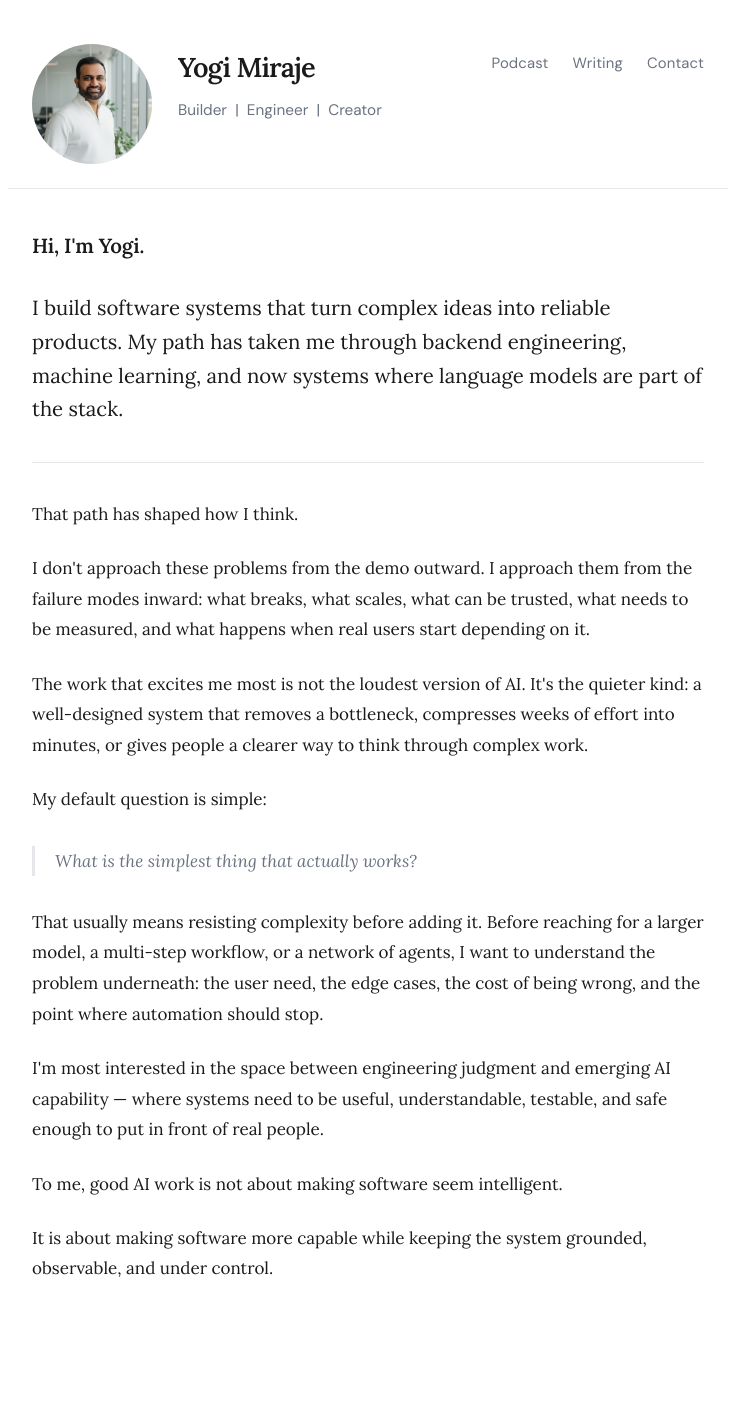
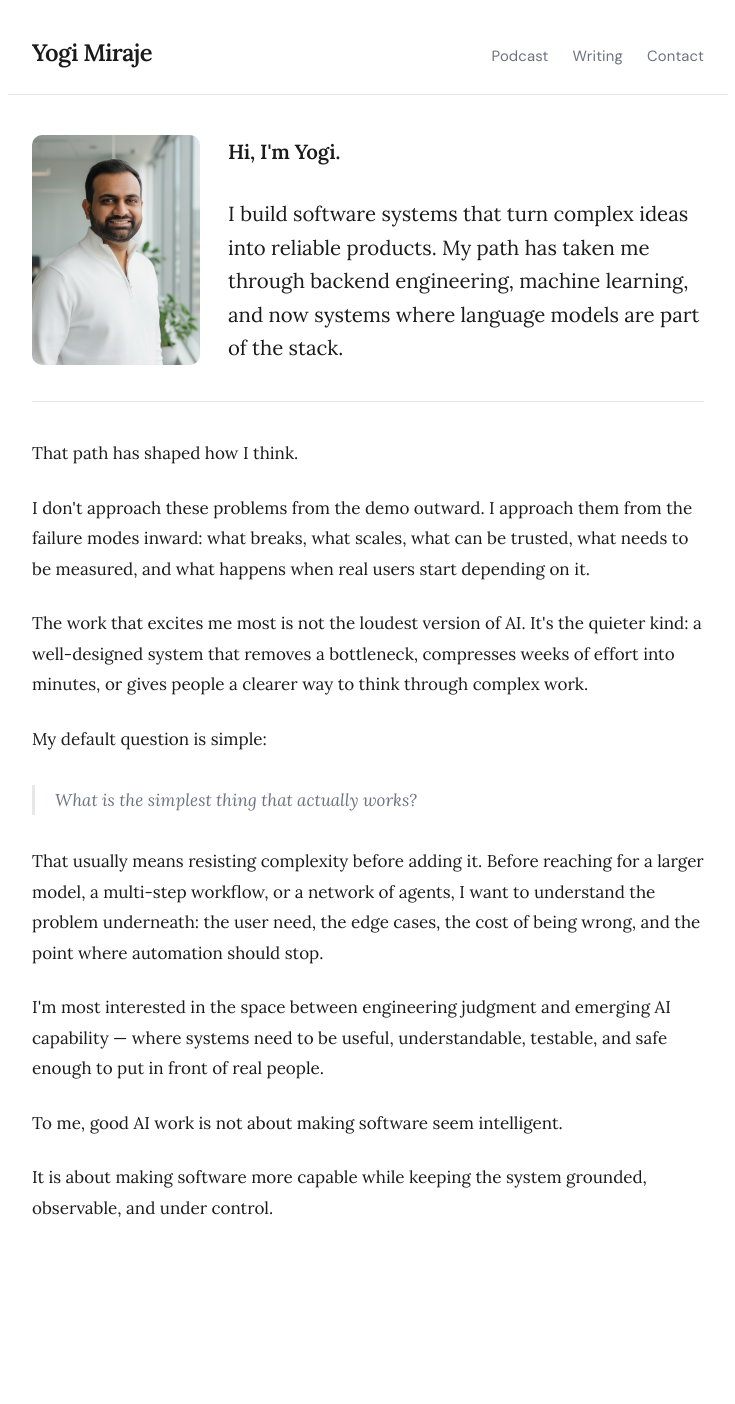
Before and after one commit to yogi-miraje/yogi-miraje.github.io, a Jekyll site: the page built from index.md, in a window 1280 px wide. Shown: the whole page, without its empty margins (272-1007 px from the left). Built offline with Jekyll 4.4.1, drawn with Linux system fonts in a browser that asks for light colours; after the commit the page ends 1343 px from its top, so only the background shows below that.

Commit message:
Drop tagline, move photo beside home intro paragraph
- Remove "Builder | Engineer | Creator" tagline
- Masthead is now just name (left) + nav (right)
- Photo relocated to home page, left of the "Hi, I'm Yogi" intro,
  spanning the full height of the lead paragraph (editorial layout)

Co-Authored-By: Claude Opus 4.7 <noreply@anthropic.com>

```diff
--- a/_includes/header.html
+++ b/_includes/header.html
@@ -1,10 +1,6 @@
 <header class="site-masthead">
   <div class="masthead-inner">
-    <img src="{{ '/assets/img/profile.png' | relative_url }}" alt="{{ site.title | escape }}" class="masthead-avatar">
-    <div class="masthead-text">
-      <a href="{{ '/' | relative_url }}" class="masthead-name">{{ site.title | escape }}</a>
-      <p class="masthead-tagline">Builder &nbsp;|&nbsp; Engineer &nbsp;|&nbsp; Creator</p>
-    </div>
+    <a href="{{ '/' | relative_url }}" class="masthead-name">{{ site.title | escape }}</a>
     <nav class="masthead-nav">
       <ul>
         {% assign current_url = page.url | downcase %}
--- a/assets/css/style.css
+++ b/assets/css/style.css
@@ -38,30 +38,17 @@ body {
 .masthead-inner {
   max-width: var(--max-width);
   margin: 0 auto;
-  padding: 44px 24px 24px;
+  padding: 32px 24px 20px;
   display: flex;
-  align-items: flex-start;
+  align-items: baseline;
+  justify-content: space-between;
   gap: 26px;
   border-bottom: 1px solid var(--color-border);
 }
 
-.masthead-avatar {
-  width: 120px;
-  height: 120px;
-  border-radius: 50%;
-  object-fit: cover;
-  flex-shrink: 0;
-}
-
-.masthead-text {
-  display: flex;
-  flex-direction: column;
-  flex: 1;
-}
-
 .masthead-name {
   font-family: var(--font-serif);
-  font-size: 1.6rem;
+  font-size: 1.4rem;
   font-weight: 600;
   color: var(--color-text);
   letter-spacing: -0.03em;
@@ -73,18 +60,9 @@ body {
   color: var(--color-accent);
 }
 
-.masthead-tagline {
-  font-family: var(--font-sans);
-  font-size: 0.9rem;
-  color: var(--color-muted);
-  margin-top: 5px;
-}
-
 /* ─── Navigation ─────────────────────────────────────────────── */
 .masthead-nav {
   flex-shrink: 0;
-  align-self: flex-start;
-  padding-top: 4px;
 }
 
 .masthead-nav ul {
@@ -271,11 +249,34 @@ body {
   flex-shrink: 0;
 }
 
-/* ─── Lead / Home ───────────────────────────────────────────── */
+/* ─── Intro / Home ──────────────────────────────────────────── */
+.intro {
+  display: flex;
+  align-items: stretch;
+  gap: 28px;
+}
+
+.intro-photo {
+  width: 168px;
+  flex-shrink: 0;
+  align-self: stretch;
+  object-fit: cover;
+  border-radius: 10px;
+}
+
+.intro .lead {
+  flex: 1;
+  min-width: 0;
+}
+
 .lead p {
   font-size: 1.2rem;
   line-height: 1.65;
   color: var(--color-text);
+}
+
+.lead p:last-child {
+  margin-bottom: 0;
 }
 
 .lead p:first-child {
@@ -334,21 +335,12 @@ body {
   }
 
   .masthead-inner {
-    padding: 32px 18px 20px;
-    gap: 18px;
-  }
-
-  .masthead-avatar {
-    width: 88px;
-    height: 88px;
+    padding: 26px 18px 18px;
+    gap: 16px;
   }
 
   .masthead-name {
-    font-size: 1.4rem;
-  }
-
-  .masthead-nav {
-    margin-top: 16px;
+    font-size: 1.25rem;
   }
 
   .masthead-nav ul {
@@ -364,6 +356,17 @@ body {
     padding: 32px 18px 72px;
   }
 
+  .intro {
+    flex-direction: column;
+    gap: 18px;
+  }
+
+  .intro-photo {
+    width: 130px;
+    height: 150px;
+    align-self: flex-start;
+  }
+
   .post-title {
     font-size: 1.55rem;
   }
--- a/index.md
+++ b/index.md
@@ -4,9 +4,12 @@ title: Yogi Miraje
 ---
 
 <div class="post-content">
-  <div class="lead">
-    <p>Hi, I'm Yogi.</p>
-    <p>I build software systems that turn complex ideas into reliable products. My path has taken me through backend engineering, machine learning, and now systems where language models are part of the stack.</p>
+  <div class="intro">
+    <img src="{{ '/assets/img/profile.png' | relative_url }}" alt="Yogi Miraje" class="intro-photo">
+    <div class="lead">
+      <p>Hi, I'm Yogi.</p>
+      <p>I build software systems that turn complex ideas into reliable products. My path has taken me through backend engineering, machine learning, and now systems where language models are part of the stack.</p>
+    </div>
   </div>
 
   <hr class="content-divider">
```
